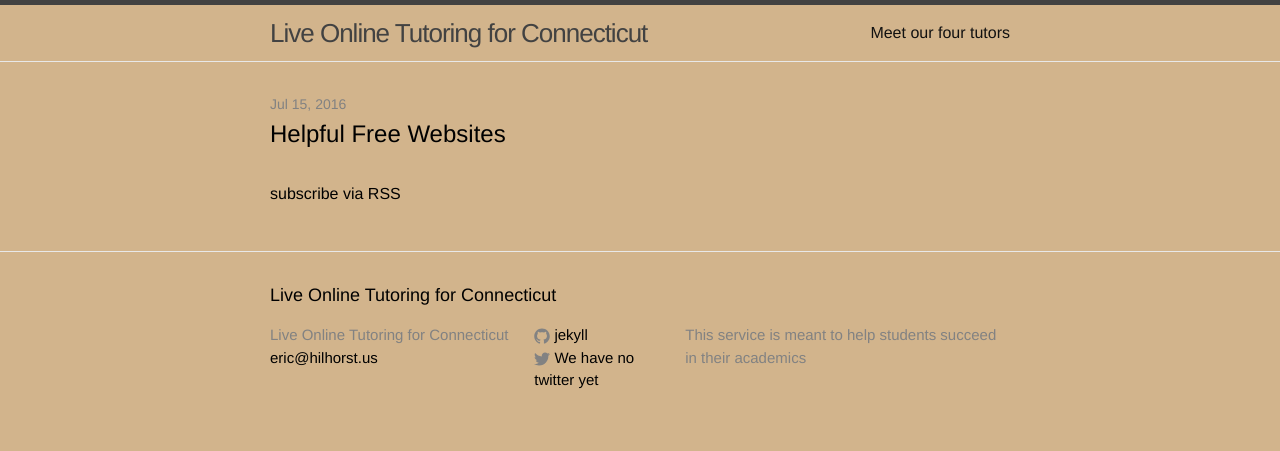
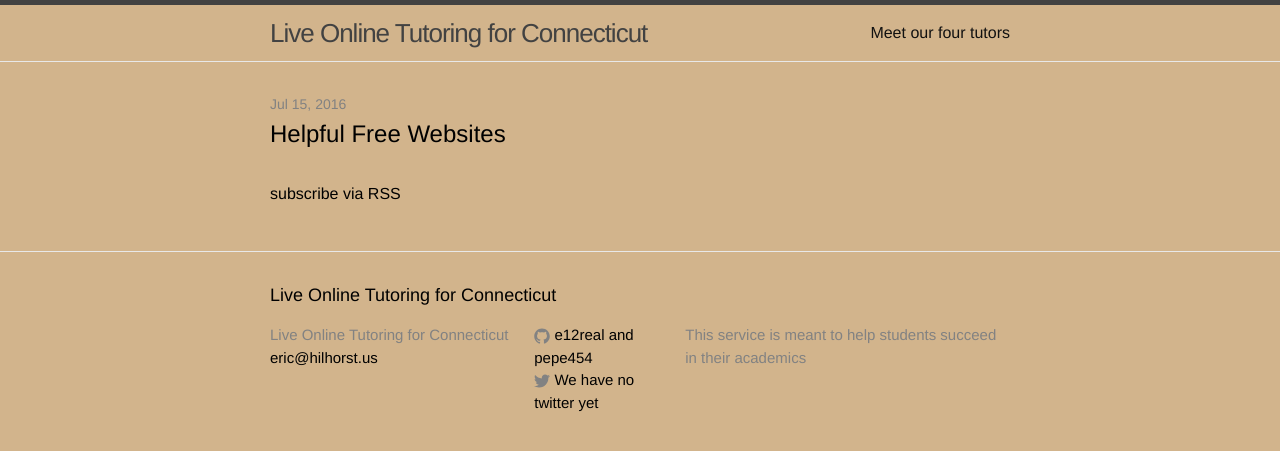
Before and after one commit to pepe454/pepe454.github.io, a Jekyll site: the page built from index.html, in a window 1280 px wide. Shown: the top 451 px of the page. Built offline with Jekyll 4.4.1, drawn with Linux system fonts in a browser that asks for light colours.

Commit message:
Update _config.yml

```diff
--- a/_config.yml
+++ b/_config.yml
@@ -11,9 +11,9 @@
 description: > # this means to ignore newlines until "baseurl:"
   This service is meant to help students succeed in their academics
 baseurl: "" # the subpath of your site, e.g. /blog
-url: "http://yourdomain.com" # the base hostname & protocol for your site
+url: "http://www.simsburytutoringservice.com/" # the base hostname & protocol for your site
 twitter_username: We have no twitter yet
-github_username:  jekyll
+github_username:  e12real and pepe454
 
 # Build settings
 markdown: kramdown
```
